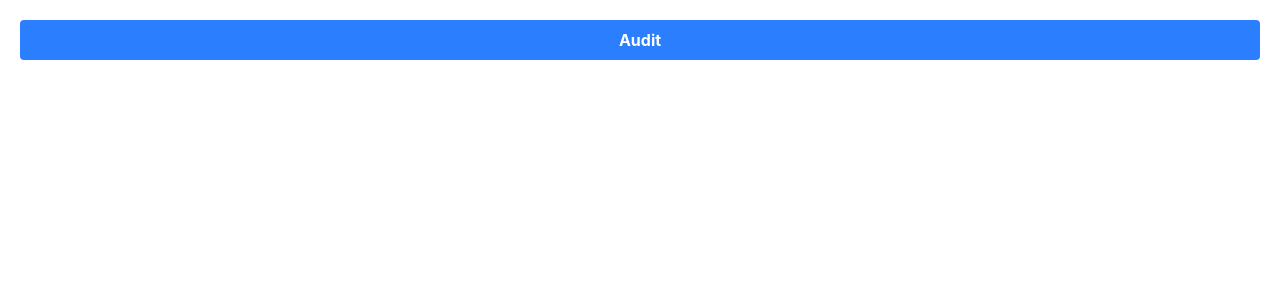
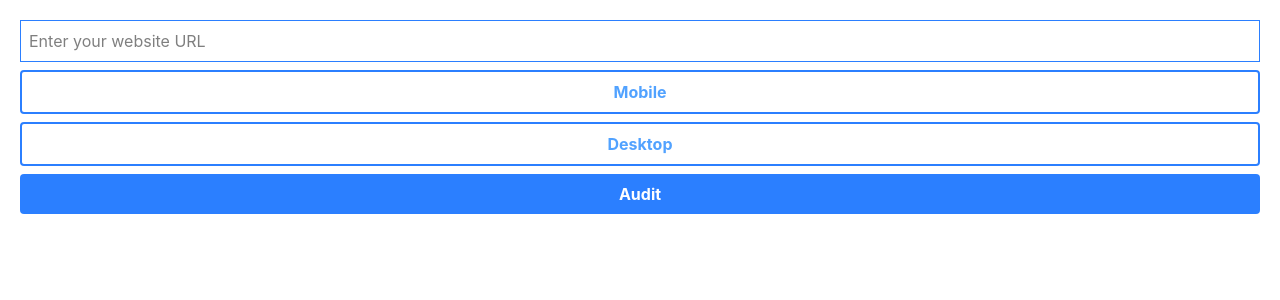
Before and after one commit to mageshbalasundaram/cwv-monitor, a React (Vite) app: page / in a window 1280 px wide. Shown: the top 300 px of the page. Built offline with nearby package versions, Linux system fonts and the light colour scheme.

Commit message:
feat: URLInput component - app now audits any URL

```diff
--- a/src/Pages/Home.tsx
+++ b/src/Pages/Home.tsx
@@ -3,6 +3,7 @@ import { fetchPageSpeed } from "../lib/pagespeed";
 import ScoreGauge from "../components/ScoreGauge";
 import MetricCard from "../components/MetricCard";
 import SuggestionList from "../components/SuggestionList";
+import URLInput from "../components/URLInput";
 
 type AuditResult = {
     score: number
@@ -40,9 +41,9 @@ export default function Home() {
     }
     return (
         <div className=" p-5 flex  flex-col gap-5">
-            <button className="bg-blue-500 hover:bg-blue-700 text-white font-bold py-2 px-4 rounded" onClick={() => handleAudit("https://alldigitech.com", "desktop")}> Audit</button>
 
-            {loading && <p>Loading....</p>}
+            <URLInput onSubmit={handleAudit}/>
+             {loading && <p>Loading....</p>}
             {error && <p>{error}</p>}
 
             {result &&
--- /dev/null
+++ b/src/components/URLInput.tsx
@@ -0,0 +1,32 @@
+import { useState } from "react";
+
+type URLInputProps = {
+  onSubmit: (url: string, strategy: string) => void
+}
+
+
+
+export default function URLInput( {onSubmit}: URLInputProps){
+
+    const [url, setUrl] = useState("");
+
+    const [strategy, setStrategy] = useState("mobile")
+
+    function handleSubmit(){
+    if(!url) return
+    onSubmit(url, strategy)
+}
+
+
+    return(
+        <div className="flex flex-col gap-2 " >
+
+        <input value={url} onChange={(e) => setUrl(e.target.value)} required placeholder="Enter your website URL"  className=" border border-blue-500 p-2"/>
+
+        <button onClick={() => setStrategy("mobile")} className=" border-2 border-blue-500 hover:bg-blue-700 text-blue-400 font-bold py-2 px-4 rounded" > Mobile</button>
+        <button onClick={ () => setStrategy("desktop")}className=" border-2 border-blue-500 hover:bg-blue-700 text-blue-400 font-bold py-2 px-4 rounded"  > Desktop</button>
+        <button onClick={handleSubmit} className="bg-blue-500 hover:bg-blue-700 text-white font-bold py-2 px-4 rounded">Audit </button>
+
+        </div>
+    )
+}
```
